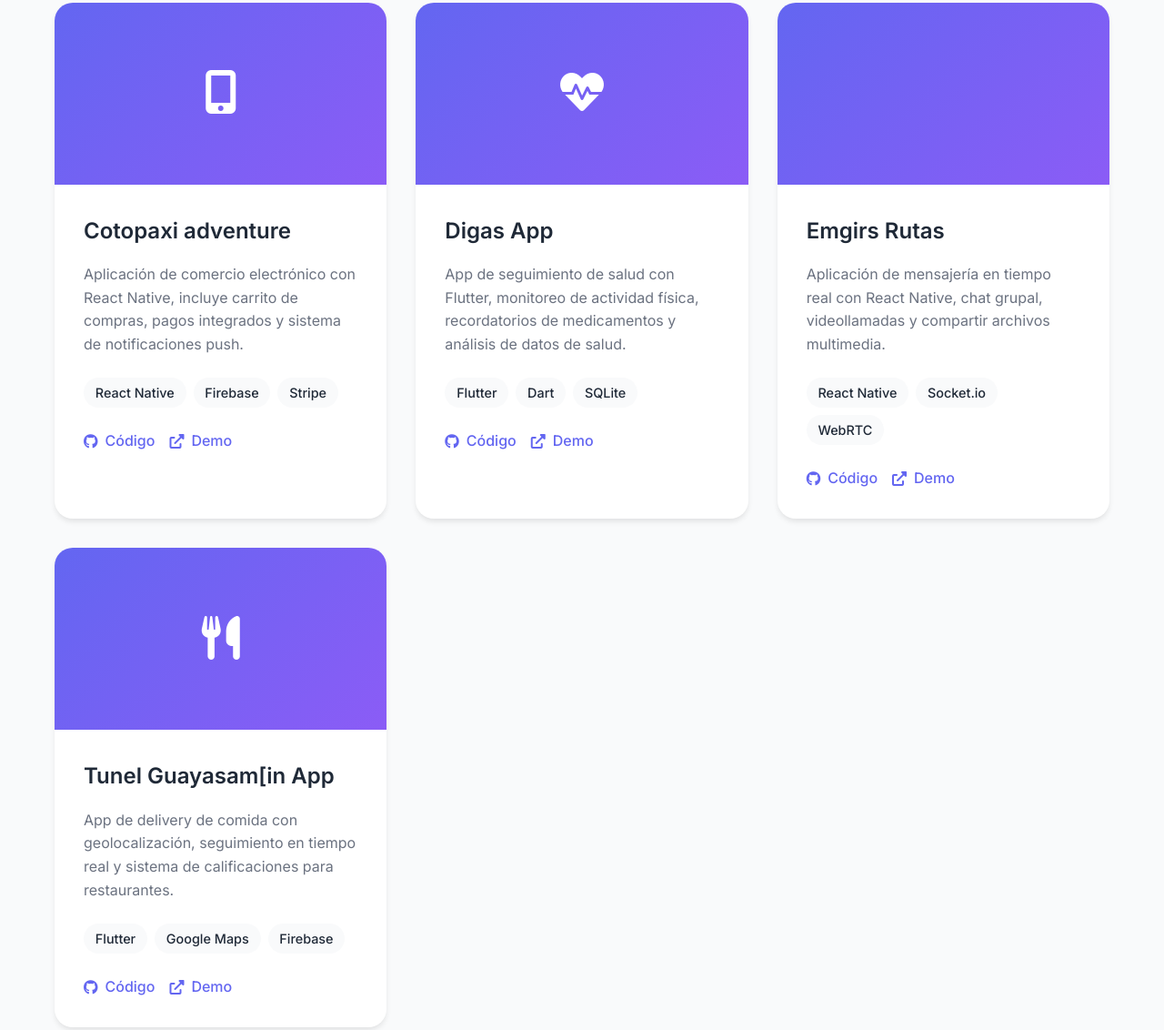
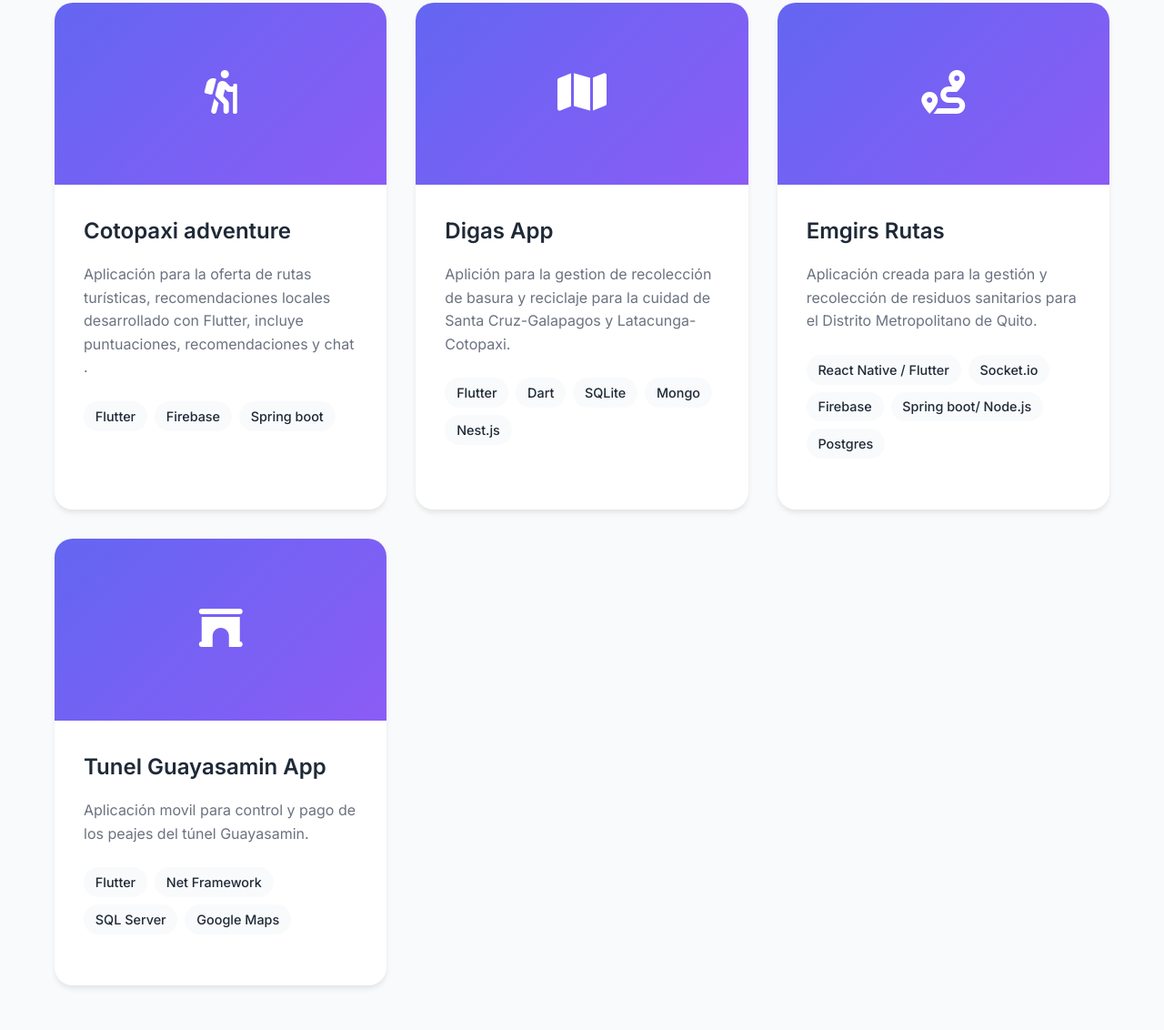
Before and after one commit to rjgallardo2904/portafolio, a plain HTML site: page index.html in a window 1280 px wide. Shown: the part 1052-2184 px from the top of the page at 91% size. Drawn offline with Linux system fonts and the light colour scheme.

Commit message:
Cambios de forma

```diff
--- a/index.html
+++ b/index.html
@@ -83,112 +83,94 @@
                 <div class="project-card">
                     <div class="project-image">
                         <div class="project-placeholder">
-                            <i class="fas fa-mobile-alt"></i>
+                            <i class="fa-solid fa-person-hiking"></i>
                         </div>
                     </div>
                     <div class="project-content">
                         <h3 class="project-title">Cotopaxi adventure</h3>
                         <p class="project-description">
-                            Aplicación de comercio electrónico con React Native, incluye carrito de compras,
-                            pagos integrados y sistema de notificaciones push.
+                            Aplicación para la oferta de rutas turísticas, recomendaciones locales  desarrollado con Flutter, incluye puntuaciones, recomendaciones y chat
+                            .
                         </p>
                         <div class="project-tech">
-                            <span class="tech-tag">React Native</span>
+                            <span class="tech-tag">Flutter</span>
                             <span class="tech-tag">Firebase</span>
-                            <span class="tech-tag">Stripe</span>
+                            <span class="tech-tag">Spring boot</span>
                         </div>
-                        <div class="project-links">
+
+                    </div>
+                </div>
+
+                <div class="project-card">
+                    <div class="project-image">
+                        <div class="project-placeholder">
+                            <i class="fas fa-map"></i>
+                        </div>
+                    </div>
+                    <div class="project-content">
+                        <h3 class="project-title">Digas App</h3>
+                        <p class="project-description">
+                            Aplición para la gestion de recolección de basura y reciclaje para la cuidad de Santa Cruz-Galapagos y Latacunga-Cotopaxi.
+                        </p>
+                        <div class="project-tech">
+                            <span class="tech-tag">Flutter</span>
+                            <span class="tech-tag">Dart</span>
+                            <span class="tech-tag">SQLite</span>
+                            <span class="tech-tag">Mongo</span>
+                            <span class="tech-tag">Nest.js</span>
+                        </div>
+                        <!-- <div class="project-links">
                             <a href="#" class="project-link">
                                 <i class="fab fa-github"></i> Código
                             </a>
                             <a href="#" class="project-link">
                                 <i class="fas fa-external-link-alt"></i> Demo
                             </a>
-                        </div>
+                        </div> -->
                     </div>
                 </div>
 
                 <div class="project-card">
                     <div class="project-image">
                         <div class="project-placeholder">
-                            <i class="fas fa-heartbeat"></i>
+                            <i class="fa-solid fa-route"></i>
                         </div>
                     </div>
                     <div class="project-content">
-                        <h3 class="project-title">Digas App</h3>
+                        <h3 class="project-title">Emgirs Rutas</h3>
                         <p class="project-description">
-                            App de seguimiento de salud con Flutter, monitoreo de actividad física,
-                            recordatorios de medicamentos y análisis de datos de salud.
+                            Aplicación creada para la gestión y recolección de residuos sanitarios
+                            para el Distrito Metropolitano de Quito.
                         </p>
                         <div class="project-tech">
-                            <span class="tech-tag">Flutter</span>
-                            <span class="tech-tag">Dart</span>
-                            <span class="tech-tag">SQLite</span>
+                            <span class="tech-tag">React Native / Flutter</span>
+                            <span class="tech-tag">Socket.io</span>
+                            <span class="tech-tag">Firebase</span>
+                            <span class="tech-tag">Spring boot/ Node.js</span>
+                            <span class="tech-tag">Postgres</span>
                         </div>
-                        <div class="project-links">
-                            <a href="#" class="project-link">
-                                <i class="fab fa-github"></i> Código
-                            </a>
-                            <a href="#" class="project-link">
-                                <i class="fas fa-external-link-alt"></i> Demo
-                            </a>
-                        </div>
+
                     </div>
                 </div>
 
                 <div class="project-card">
                     <div class="project-image">
                         <div class="project-placeholder">
-                            <i class="fas fa-chat"></i>
+                            <i class="fa-solid fa-archway"></i>
                         </div>
                     </div>
                     <div class="project-content">
-                        <h3 class="project-title">Emgirs Rutas</h3>
+                        <h3 class="project-title">Tunel Guayasamin App</h3>
                         <p class="project-description">
-                            Aplicación de mensajería en tiempo real con React Native,
-                            chat grupal, videollamadas y compartir archivos multimedia.
-                        </p>
-                        <div class="project-tech">
-                            <span class="tech-tag">React Native</span>
-                            <span class="tech-tag">Socket.io</span>
-                            <span class="tech-tag">WebRTC</span>
-                        </div>
-                        <div class="project-links">
-                            <a href="#" class="project-link">
-                                <i class="fab fa-github"></i> Código
-                            </a>
-                            <a href="#" class="project-link">
-                                <i class="fas fa-external-link-alt"></i> Demo
-                            </a>
-                        </div>
-                    </div>
-                </div>
-
-                <div class="project-card">
-                    <div class="project-image">
-                        <div class="project-placeholder">
-                            <i class="fas fa-utensils"></i>
-                        </div>
-                    </div>
-                    <div class="project-content">
-                        <h3 class="project-title">Tunel Guayasam[in App</h3>
-                        <p class="project-description">
-                            App de delivery de comida con geolocalización, seguimiento en tiempo real
-                            y sistema de calificaciones para restaurantes.
+                            Aplicación movil para control y pago de los peajes del túnel Guayasamin.
                         </p>
                         <div class="project-tech">
                             <span class="tech-tag">Flutter</span>
+                            <span class="tech-tag">Net Framework</span>
+                            <span class="tech-tag">SQL Server</span>
                             <span class="tech-tag">Google Maps</span>
-                            <span class="tech-tag">Firebase</span>
                         </div>
-                        <div class="project-links">
-                            <a href="#" class="project-link">
-                                <i class="fab fa-github"></i> Código
-                            </a>
-                            <a href="#" class="project-link">
-                                <i class="fas fa-external-link-alt"></i> Demo
-                            </a>
-                        </div>
+
                     </div>
                 </div>
             </div>
@@ -287,21 +269,21 @@
                         <i class="fas fa-envelope"></i>
                         <div>
                             <h4>Email</h4>
-                            <p>tu.email@ejemplo.com</p>
+                            <p>richard.gallardo.cg@gmail.com</p>
                         </div>
                     </div>
                     <div class="contact-item">
                         <i class="fas fa-phone"></i>
                         <div>
                             <h4>Teléfono</h4>
-                            <p>+1 (555) 123-4567</p>
+                            <p>+593 96 378 7859</p>
                         </div>
                     </div>
                     <div class="contact-item">
                         <i class="fas fa-map-marker-alt"></i>
                         <div>
                             <h4>Ubicación</h4>
-                            <p>Ciudad, País</p>
+                            <p>Quito, Ecueador</p>
                         </div>
                     </div>
                 </div>
@@ -330,9 +312,9 @@
         <div class="container">
             <div class="footer-content">
                 <div class="footer-text">
-                    <p>&copy; 2024 Mi Portafolio. Todos los derechos reservados.</p>
+                    <p>&copy; 2025 Richard Gallardo. Todos los derechos reservados.</p>
                 </div>
-                <div class="social-links">
+                <!-- <div class="social-links">
                     <a href="#" class="social-link">
                         <i class="fab fa-linkedin"></i>
                     </a>
@@ -345,7 +327,7 @@
                     <a href="#" class="social-link">
                         <i class="fab fa-instagram"></i>
                     </a>
-                </div>
+                </div> -->
             </div>
         </div>
     </footer>
```
